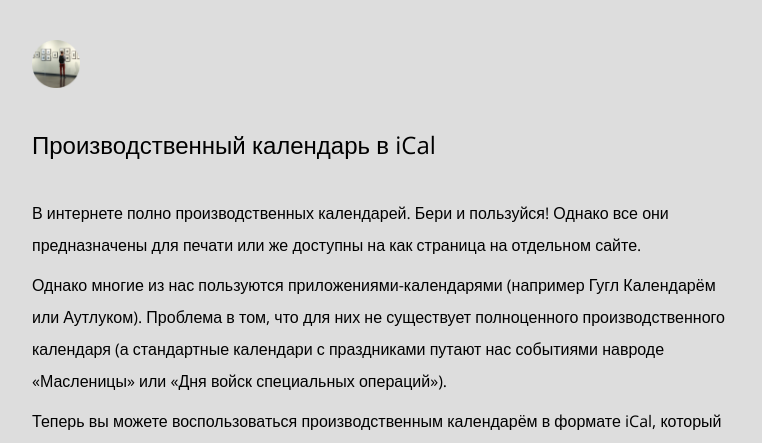
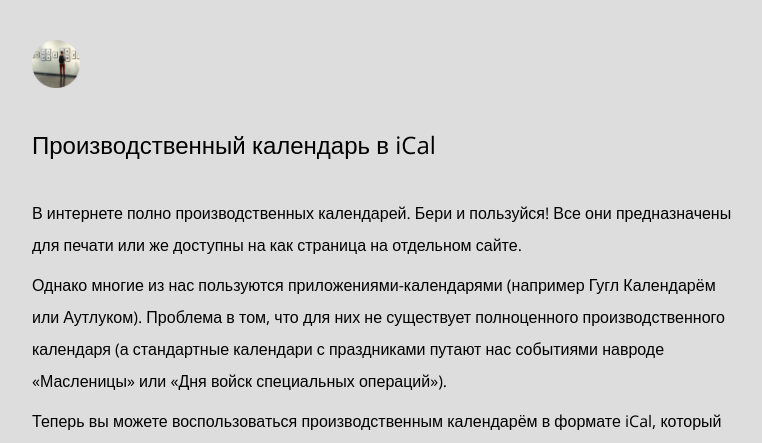
Before and after one commit to borisovodov/ovodovme, a Flask app: page /trud in a window 1280 px wide. Shown: the top 443 px of the page, without its empty margins (8-770 px from the left). Run offline with Flask 2, Linux system fonts and the light colour scheme.

Commit message:
Обновлена формулировка

```diff
--- a/templates/trud.html
+++ b/templates/trud.html
@@ -39,7 +39,7 @@
 <body class="light">
 	<a href="https://ovodov.me"><img src="{{ url_for('static', filename='avatar.png') }}" style="height: 3em;"></a>
 	<header>Производственный календарь в iCal</header>
-	<p>В интернете полно производственных календарей. Бери и пользуйся! Однако все они предназначены для печати или же доступны на как страница на отдельном сайте.</p>
+	<p>В интернете полно производственных календарей. Бери и пользуйся! Все они предназначены для печати или же доступны на как страница на отдельном сайте.</p>
 	<p>Однако многие из нас пользуются приложениями-календарями (например Гугл Календарём или Аутлуком). Проблема в том, что для них не существует полноценного производственного календаря (а стандартные календари с праздниками путают нас событиями навроде «Масленицы» или «Дня войск специальных операций»).</p>
 	<p>Теперь вы можете воспользоваться производственным календарём в формате iCal, который понимает каждое приложение-календарь.</p>
 	<p>Загрузить календарь: <a class="light" href="https://ovodov.me/trud.ics">https://ovodov.me/trud.ics</a></p>
```
